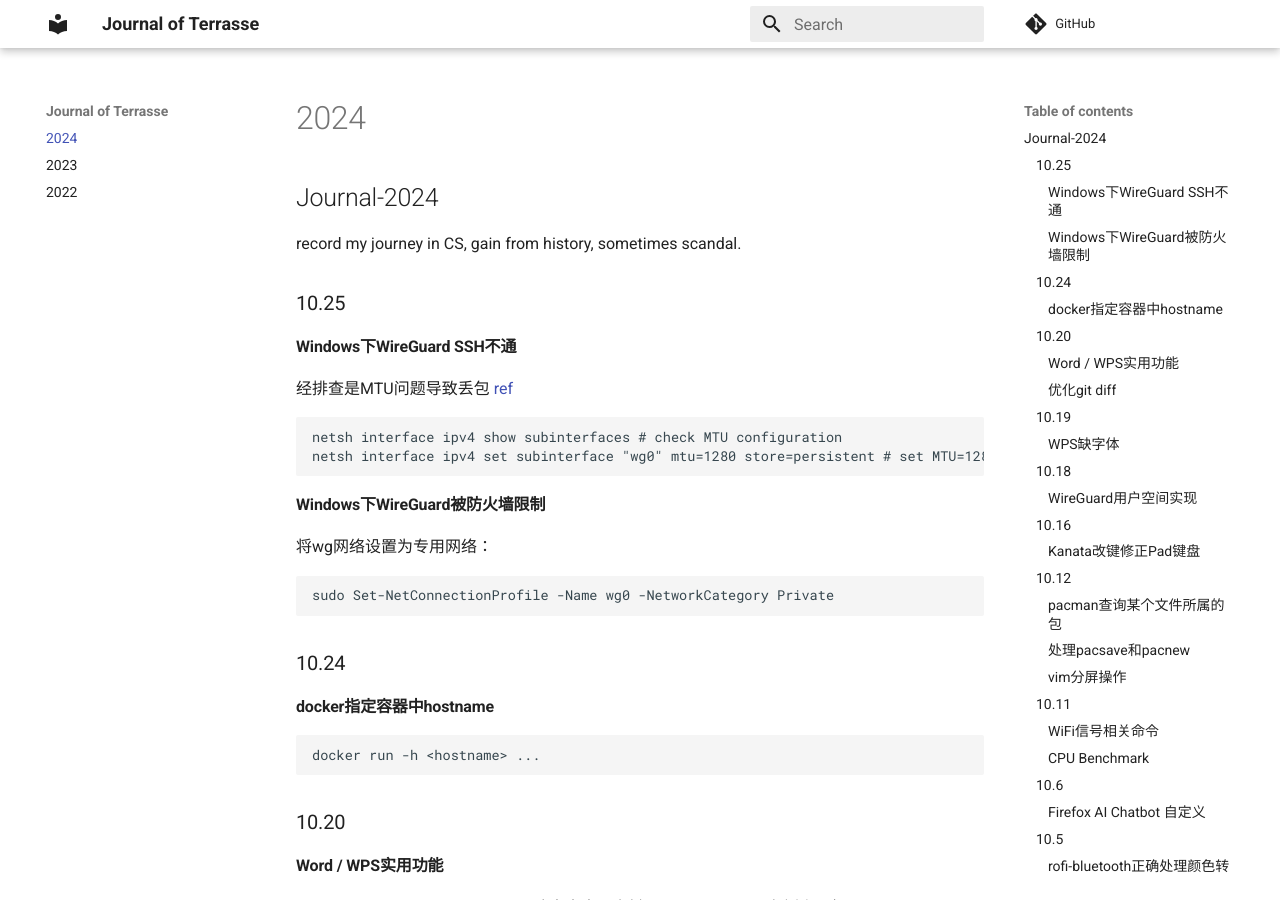
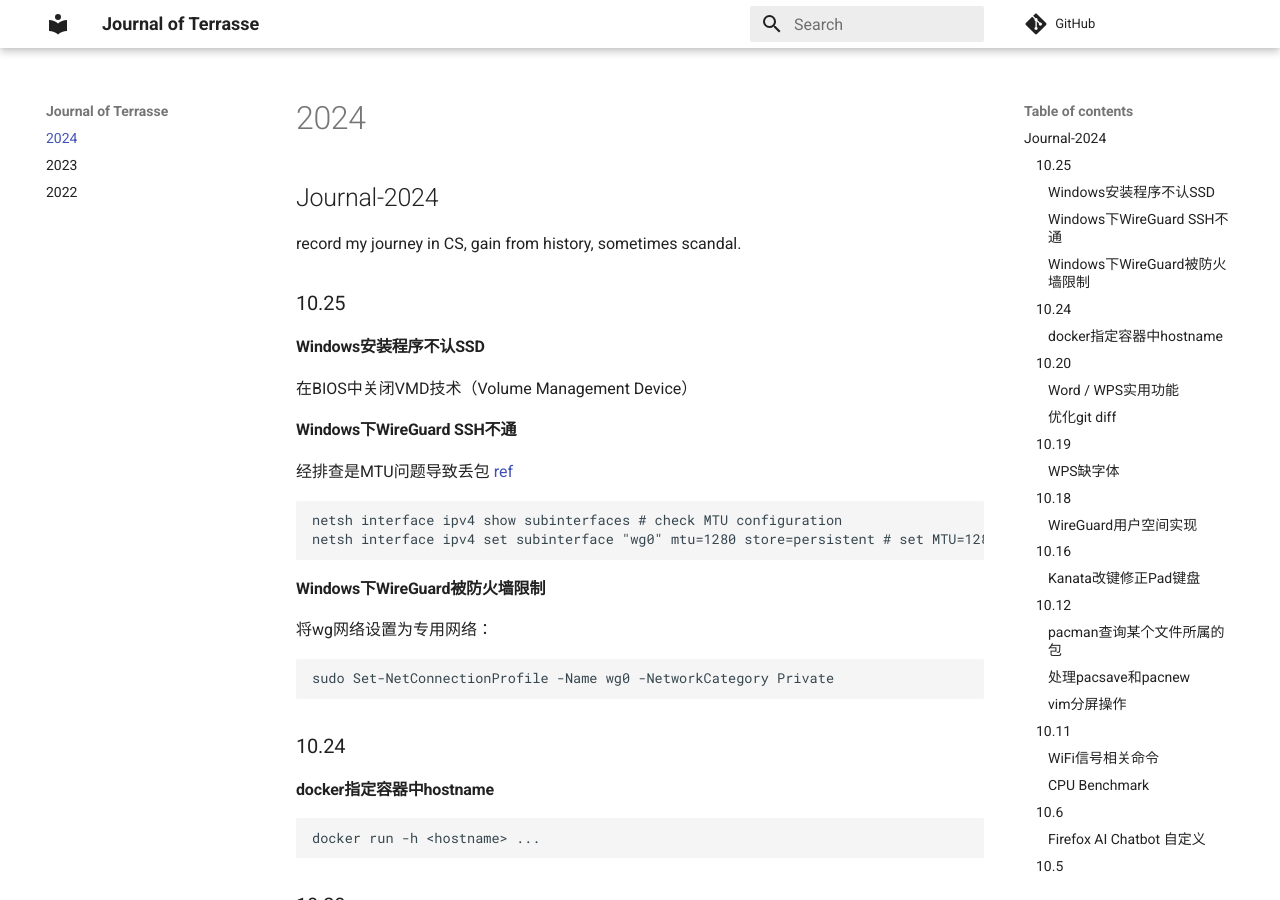
Before and after one commit to Jerry-Terrasse/journal, an MkDocs documentation site: the page built from docs/2024.md, in a window 1280 px wide and 900 px high. Built offline with MkDocs 1.6.1 and Material for MkDocs 9.7.7, drawn with Linux system fonts in a browser that asks for light colours; comment, search, counter and statistics services are not loaded.

Commit message:
update (Fri Oct 25 03:52:01 PM CST 2024)

```diff
--- a/docs/2024.md
+++ b/docs/2024.md
@@ -3,6 +3,10 @@
 record my journey in CS, gain from history, sometimes scandal.
 
 ### 10.25
+
+#### Windows安装程序不认SSD
+
+在BIOS中关闭VMD技术（Volume Management Device）
 
 #### Windows下WireGuard SSH不通
 
```
